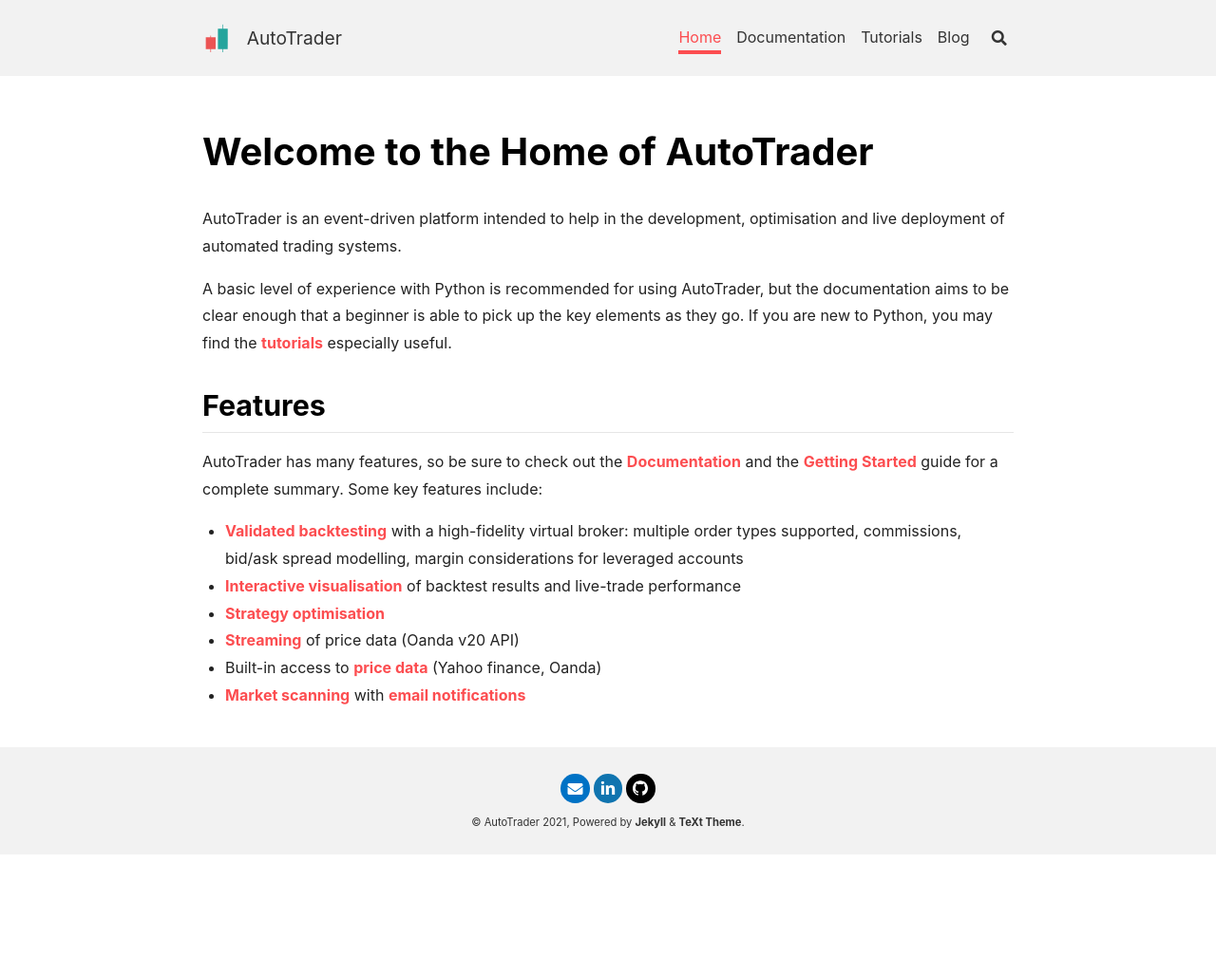
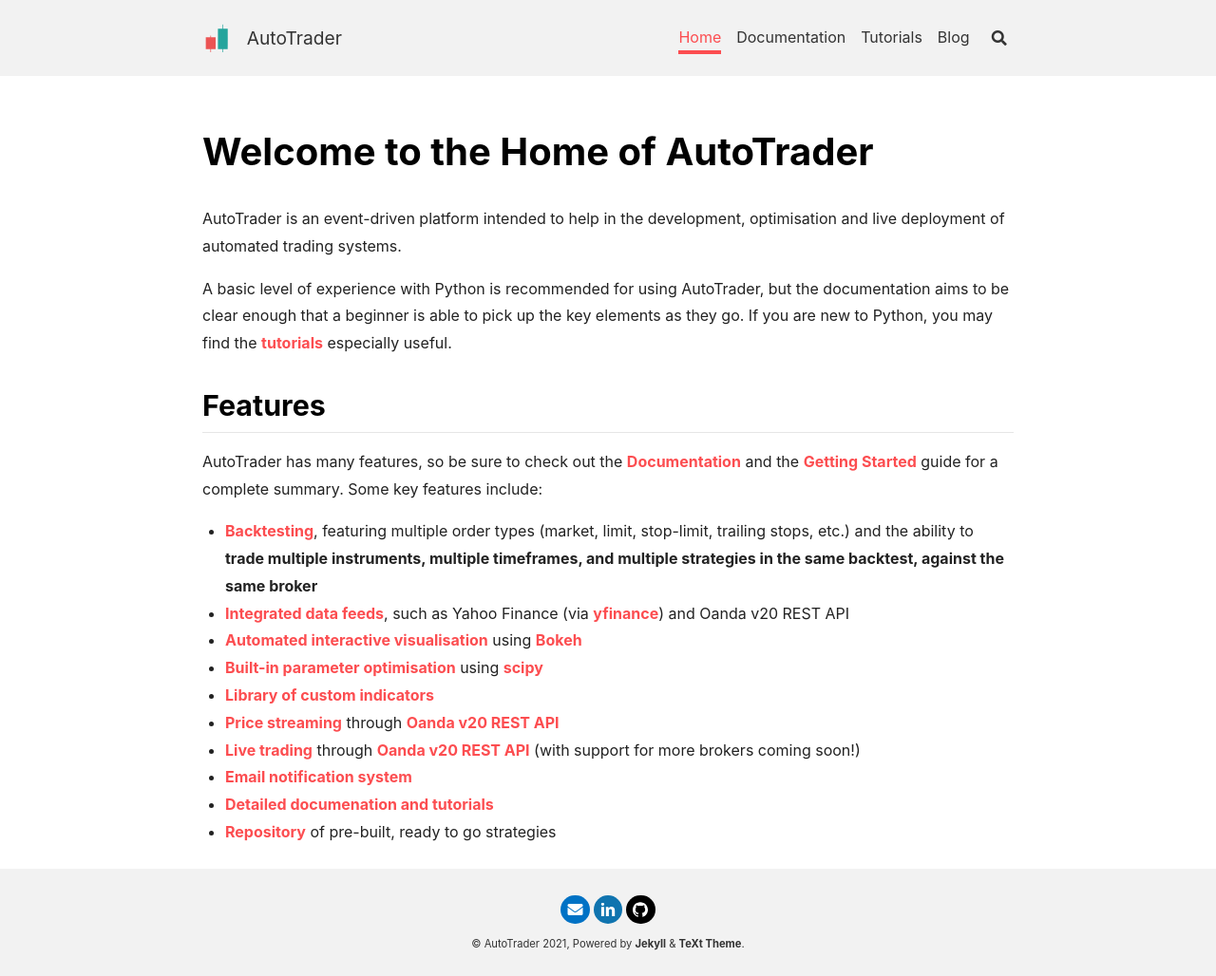
Before and after one commit to kieran-mackle/AutoTrader, a Jekyll site: the page built from about.md, in a window 1280 px wide. Shown: the whole page at 95% size. Built offline with Jekyll 4.4.1, drawn with Linux system fonts in a browser that asks for light colours; nearby versions of some CDN libraries; before the commit the page ends 900 px from its top, so only the background shows below that.

Commit message:
docs: update features list

```diff
--- a/about.md
+++ b/about.md
@@ -14,11 +14,13 @@
 
 AutoTrader has many features, so be sure to check out the [Documentation](docs) and the [Getting Started](tutorials/getting-autotrader) guide
 for a complete summary. Some key features include:
-
- - [Validated backtesting](features/backtesting) with a high-fidelity virtual broker: multiple order types supported, commissions, bid/ask
-   spread modelling, margin considerations for leveraged accounts
- - [Interactive visualisation](interactive-visualisation) of backtest results and live-trade performance
- - [Strategy optimisation](docs/optimisation)
- - [Streaming](docs/autostream) of price data (Oanda v20 API)
- - Built-in access to [price data](tutorials/price-data) (Yahoo finance, Oanda)
- - [Market scanning](docs/autotrader#scan-mode) with [email notifications](docs/emailing)
+- [Backtesting](https://kieran-mackle.github.io/AutoTrader/tutorials/backtesting), featuring multiple order types (market, limit, stop-limit, trailing stops, etc.) and the ability to **trade multiple instruments, multiple timeframes, and multiple strategies in the same backtest, against the same broker**
+- [Integrated data feeds](https://kieran-mackle.github.io/AutoTrader/tutorials/price-data), such as Yahoo Finance (via [yfinance](https://pypi.org/project/yfinance/)) and Oanda v20 REST API
+- [Automated interactive visualisation](https://kieran-mackle.github.io/AutoTrader/interactive-visualisation) using [Bokeh](https://bokeh.org/)
+- [Built-in parameter optimisation](https://kieran-mackle.github.io/AutoTrader/tutorials/optimisation) using [scipy](https://docs.scipy.org/doc/scipy/reference/optimize.html)
+- [Library of custom indicators](https://kieran-mackle.github.io/AutoTrader/docs/indicators)
+- [Price streaming](https://kieran-mackle.github.io/AutoTrader/docs/autostream) through [Oanda v20 REST API](https://developer.oanda.com/rest-live-v20/introduction/)
+- [Live trading](https://kieran-mackle.github.io/AutoTrader/supported-api) through [Oanda v20 REST API](https://developer.oanda.com/rest-live-v20/introduction/) (with support for more brokers coming soon!)
+- [Email notification system](https://kieran-mackle.github.io/AutoTrader/docs/emailing)
+- [Detailed documenation and tutorials](https://kieran-mackle.github.io/AutoTrader/tutorials/getting-autotrader)
+- [Repository](https://github.com/kieran-mackle/autotrader-demo) of pre-built, ready to go strategies
```
